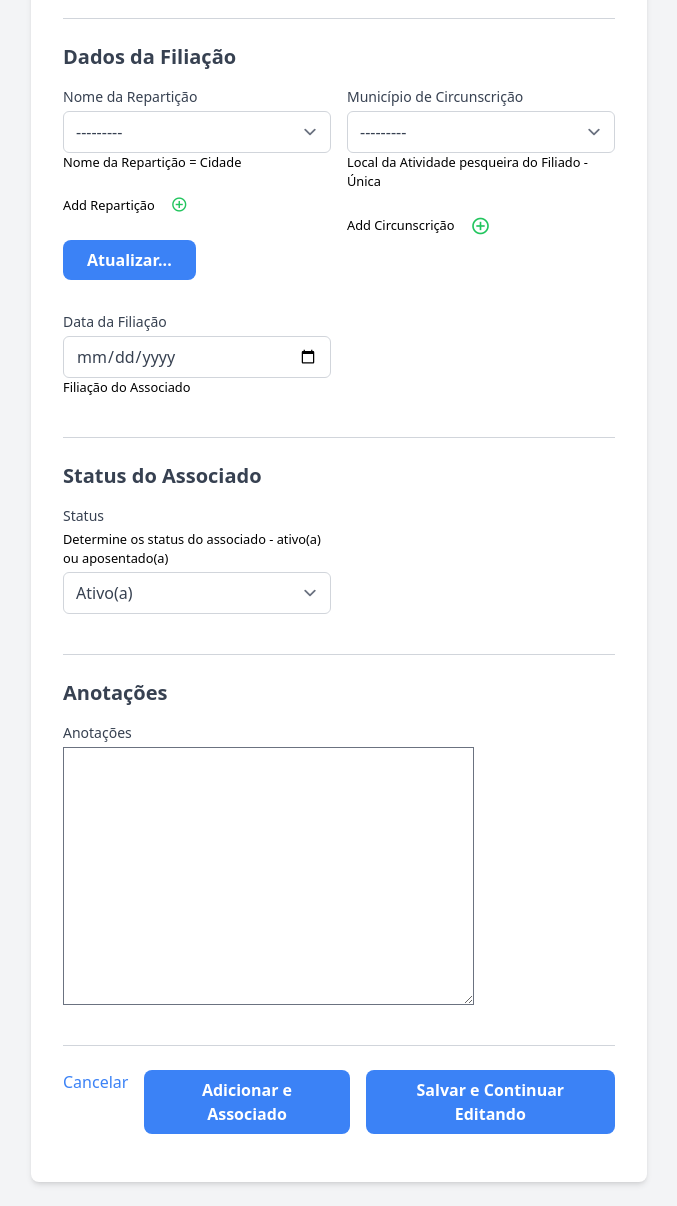
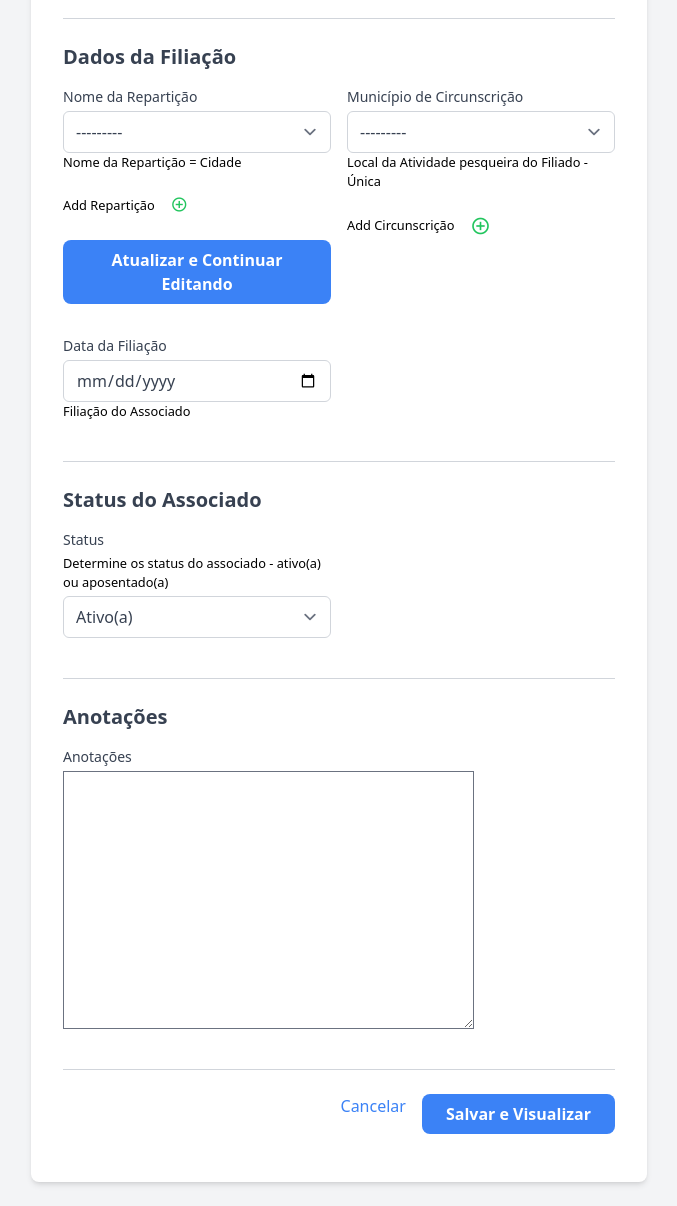
Before and after one commit to mrStudDev/apapesc_project, a Django app: page /associados/cadastrar/ in a window 1280 px wide. Shown: the part 2726-3932 px from the top of the page, without its empty margins (301-978 px from the left). Run offline with Django 5.2, Linux system fonts and the light colour scheme; the visitor is signed in with stand-in values (Sample User, id 1); data that the repository does not hold is empty; some libraries are stand-ins or nearby versions.

Commit message:
Botão Atualizar

```diff
--- a/app_associados/views.py
+++ b/app_associados/views.py
@@ -35,19 +35,22 @@ class AssociadoCreateView(LoginRequiredMixin, CreateView):
     model = AssociadoModel
     form_class = AssociadoForm
     template_name = 'app_associados/cadastrar_associado.html'
-    success_url = reverse_lazy('app_associados:detalhe_associado')
-
 
     def form_valid(self, form):
+        # Salva o objeto
         self.object = form.save()
 
+        # Verifica qual botão foi clicado
         if "save_and_continue" in self.request.POST:
-            return self.render_to_response(self.get_context_data(form=form))
+            # Redireciona para a mesma página de edição
+            return redirect('app_associados:editar_associado', pk=self.object.pk)
+
+        # Caso contrário, redireciona para a página de detalhe
         return super().form_valid(form)
 
     def get_success_url(self):
-        return reverse('app_associados:detalhe_associado', kwargs={'pk': self.object.pk})
-
+        # URL de sucesso padrão para redirecionar ao detalhe
+        return reverse_lazy('app_associados:detalhe_associado', kwargs={'pk': self.object.pk})
 
 
 class AssociadoUpdateView(LoginRequiredMixin, UpdateView):
@@ -59,14 +62,20 @@ class AssociadoUpdateView(LoginRequiredMixin, UpdateView):
 
 
     def form_valid(self, form):
+        # Salva o objeto
         self.object = form.save()
 
+        # Verifica qual botão foi clicado
         if "save_and_continue" in self.request.POST:
-            return self.render_to_response(self.get_context_data(form=form))
+            # Redireciona para a mesma página de edição
+            return redirect('app_associados:editar_associado', pk=self.object.pk)
+
+        # Caso contrário, redireciona para a página de detalhe
         return super().form_valid(form)
 
     def get_success_url(self):
-        return reverse('app_associados:detalhe_associado', kwargs={'pk': self.object.pk})
+        # URL de sucesso padrão para redirecionar ao detalhe
+        return reverse_lazy('app_associados:detalhe_associado', kwargs={'pk': self.object.pk})
 
 
 
--- a/templates/app_associados/cadastrar_associado.html
+++ b/templates/app_associados/cadastrar_associado.html
@@ -527,13 +527,16 @@
               <!-- Ícones para adicionar repartição e área de circunscrição -->
               <div class="mt-6 flex space-x-4">  <!-- Adicionado: div para os ícones -->
                 <small>Add Repartição</small>
-                <a href="#" title="Adicionar Repartição" class="text-green-500 hover:text-green-700">
+                <a href="{% url 'app_associados:criar_reparticao' %}" target="_blank" title="Adicionar Repartição" class="text-green-500 hover:text-green-700">
                   <i class="material-icons" style="font-size: 17px;">add_circle_outline</i>
                 </a>
 
               </div>
               <br>
-              <button type="submit" name="save_and_continue" value="1"  class="bg-blue-500 hover:bg-green-600 text-white font-bold py-2 px-6 rounded-lg focus:outline-none focus:ring-2 focus:ring-blue-400">Atualizar...</button>
+              <!-- Botão atualizar -->
+            <button type="submit" name="save_and_continue" value="1" class="bg-blue-500 hover:bg-green-600 text-white font-bold py-2 px-6 rounded-lg focus:outline-none focus:ring-2 focus:ring-blue-400">
+                Atualizar e Continuar Editando
+            </button>
             </div>
             <div class="mb-4">
               <label for="{{ form.municipio_circunscricao.id_for_label }}" class="block text-sm font-medium text-gray-700 mb-1">
@@ -549,7 +552,7 @@
               <!-- Ícones para adicionar repartição e área de circunscrição -->
               <div class="mt-6 flex space-x-4">  <!-- Adicionado: div para os ícones -->
                 <small>Add Circunscrição</small>
-                <a href="#" title="Adicionar Área / Circunscrição" class="text-green-500 hover:text-blue-600">
+                <a href="{% url 'app_associados:criar_municipio' %}" target="_blank" title="Adicionar Área / Circunscrição" class="text-green-500 hover:text-blue-600">
                   <i class="material-icons" style="font-size: 20px;">add_circle_outline</i>
                 </a>
               </div>
@@ -614,14 +617,8 @@
           <a href="{% url 'app_associados:lista_associados' %}" class="text-blue-500 hover:underline">
             Cancelar
           </a>
-          <button type="submit"
-                  class="bg-blue-500 hover:bg-green-600 text-white font-bold py-2 px-6 rounded-lg focus:outline-none focus:ring-2 focus:ring-blue-400">
-            Adicionar e Associado
-          </button>
-
-          <button type="submit" name="save_and_continue" value="1"
-                  class="bg-blue-500 hover:bg-orange-600 text-white font-bold py-2 px-6 rounded-lg focus:outline-none focus:ring-2 focus:ring-blue-400">
-            Salvar e Continuar Editando
+          <button type="submit" name="save_and_view" value="1" class="bg-blue-500 hover:bg-green-600 text-white font-bold py-2 px-6 rounded-lg focus:outline-none focus:ring-2 focus:ring-blue-400">
+              Salvar e Visualizar
           </button>
 
         </div>
```
Also changed, not shown: templates/app_associados/editar_associado.html (+6 -4 lines).
